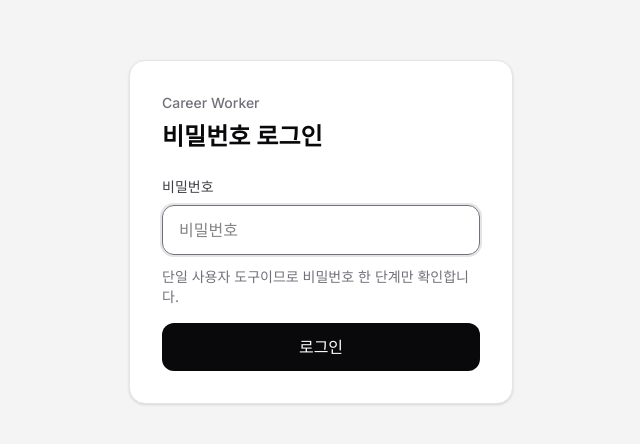
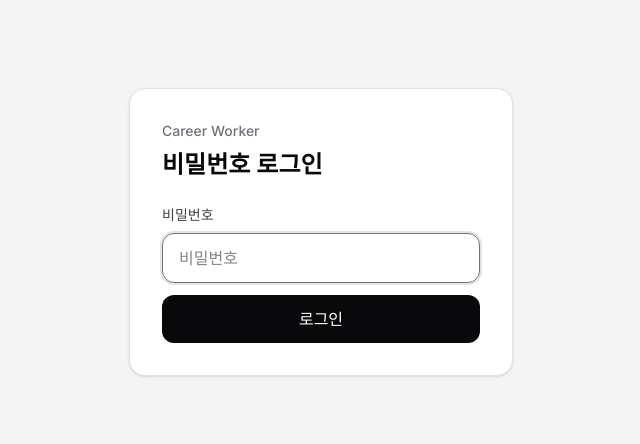
Before and after one commit to qoxmfaktmxj/career-worker, a Next.js app: page /login in a window 1280 px wide. Shown: the part 200-644 px from the top of the page, without its empty margins (319-959 px from the left). Built offline with nearby package versions, Linux system fonts and the light colour scheme.

Commit message:
chore: remove login helper text

```diff
--- a/src/app/login/page.tsx
+++ b/src/app/login/page.tsx
@@ -57,13 +57,7 @@ export default function LoginPage() {
           autoFocus
         />
 
-        {error ? (
-          <p className="mb-4 text-sm text-red-600">{error}</p>
-        ) : (
-          <p className="mb-4 text-sm text-zinc-500">
-            단일 사용자 도구이므로 비밀번호 한 단계만 확인합니다.
-          </p>
-        )}
+        {error ? <p className="mb-4 text-sm text-red-600">{error}</p> : null}
 
         <button
           type="submit"
```
